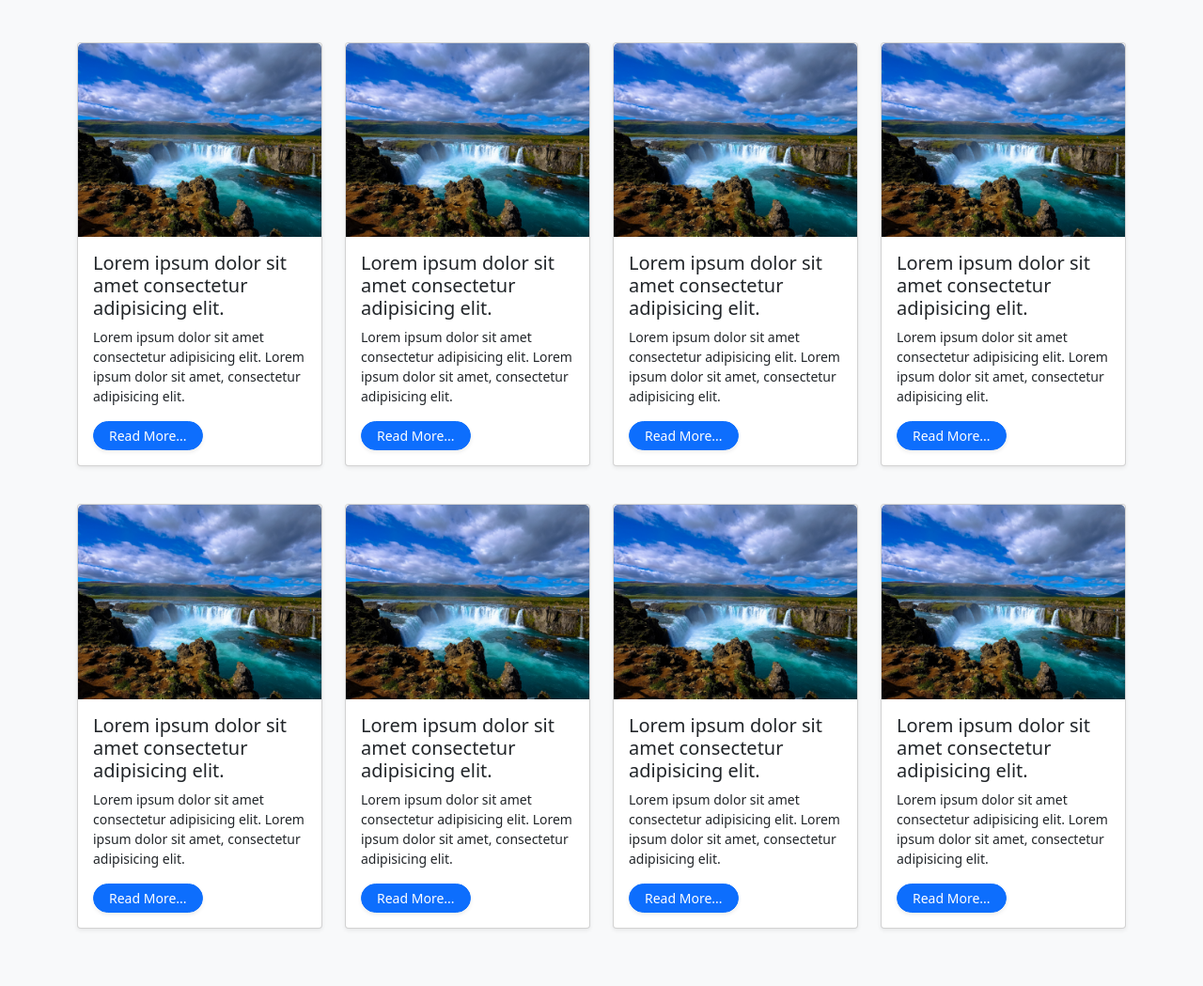
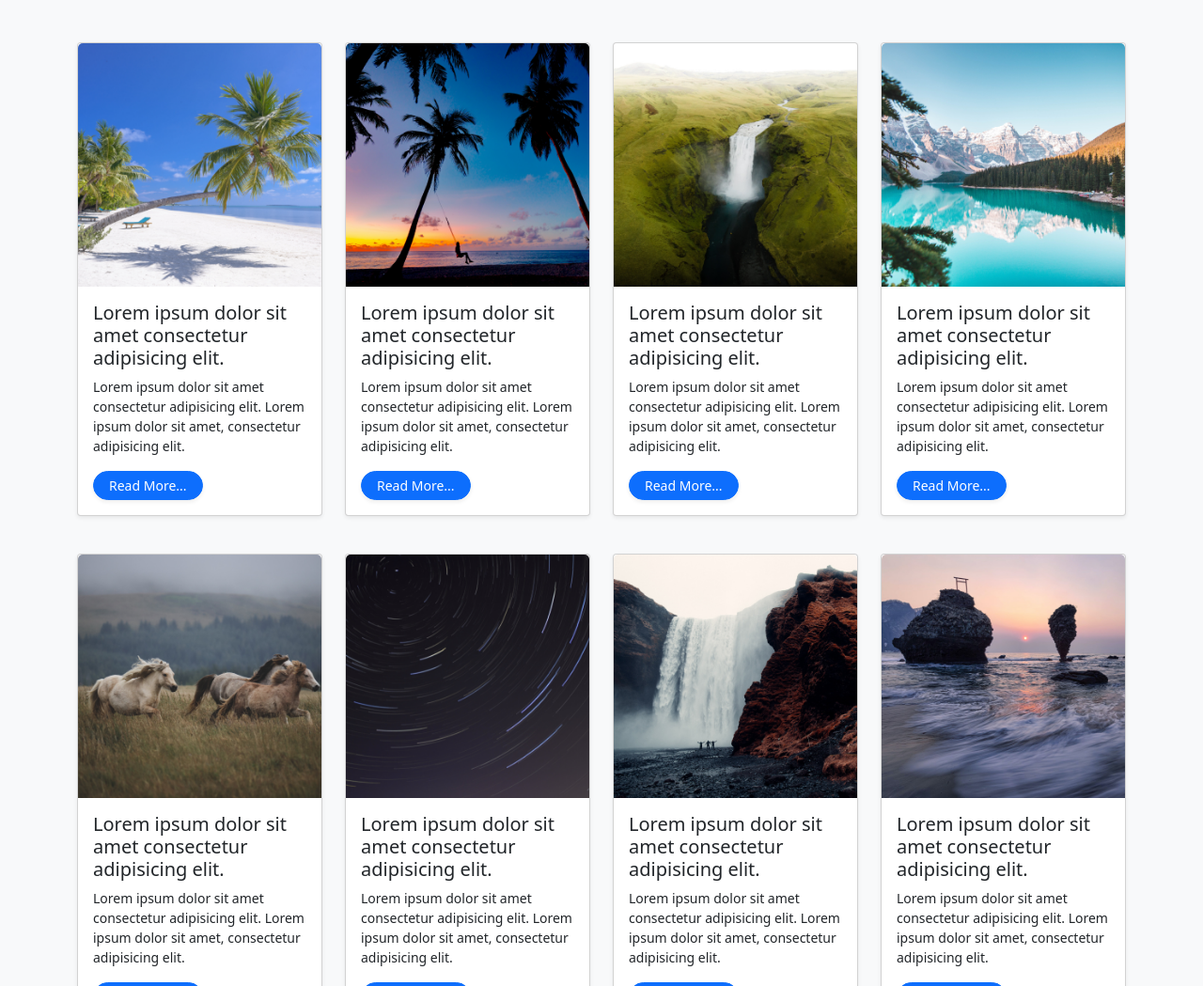
Before and after one commit to ndimoforaretas/bootblog1.0, a plain HTML site: page index.html in a window 1280 px wide. Shown: the part 473-1522 px from the top of the page at 94% size. Drawn offline with nearby package versions, Linux system fonts and the light colour scheme.

Commit message:
add readme

```diff
--- a/index.html
+++ b/index.html
@@ -129,7 +129,7 @@
           <div class="col-md-3">
             <div class="card shadow-sm mb-3">
               <img
-                src="./assets/images/post-img.png"
+                src="./assets/images/7.png"
                 class="card-img-top"
                 alt="Post Image"
               />
@@ -150,7 +150,7 @@
           <div class="col-md-3">
             <div class="card shadow-sm mb-3">
               <img
-                src="./assets/images/post-img.png"
+                src="./assets/images/4.png"
                 class="card-img-top"
                 alt="Post Image"
               />
@@ -171,7 +171,7 @@
           <div class="col-md-3">
             <div class="card shadow-sm mb-3">
               <img
-                src="./assets/images/post-img.png"
+                src="./assets/images/5.png"
                 class="card-img-top"
                 alt="Post Image"
               />
@@ -192,7 +192,7 @@
           <div class="col-md-3">
             <div class="card shadow-sm mb-3">
               <img
-                src="./assets/images/post-img.png"
+                src="./assets/images/6.png"
                 class="card-img-top"
                 alt="Post Image"
               />
@@ -213,7 +213,7 @@
           <div class="col-md-3">
             <div class="card shadow-sm mb-3">
               <img
-                src="./assets/images/post-img.png"
+                src="./assets/images/1.png"
                 class="card-img-top"
                 alt="Post Image"
               />
@@ -234,7 +234,7 @@
           <div class="col-md-3">
             <div class="card shadow-sm mb-3">
               <img
-                src="./assets/images/post-img.png"
+                src="./assets/images/2.png"
                 class="card-img-top"
                 alt="Post Image"
               />
@@ -255,7 +255,7 @@
           <div class="col-md-3">
             <div class="card shadow-sm mb-3">
               <img
-                src="./assets/images/post-img.png"
+                src="./assets/images/3.png"
                 class="card-img-top"
                 alt="Post Image"
               />
@@ -276,7 +276,7 @@
           <div class="col-md-3">
             <div class="card shadow-sm mb-3">
               <img
-                src="./assets/images/post-img.png"
+                src="./assets/images/8.png"
                 class="card-img-top"
                 alt="Post Image"
               />
--- a/style.css
+++ b/style.css
@@ -18,7 +18,7 @@
 }
 
 .banner-holder {
-  background-image: url(./assets/images/heroImg.png);
+  background-image: url(../assets/images/heroImg.png);
   background-size: cover;
   background-position: bottom;
 }
```
Also changed, not shown: assets/screenshots/copy-cdn.gif (added), assets/screenshots/default-header.png (added), assets/screenshots/hello-world.png (added), assets/screenshots/navbar-search.png (added), assets/screenshots/post-card.png (added), assets/screenshots/post-cards8.png (added), assets/screenshots/project-img.png (added), 5 other files.
